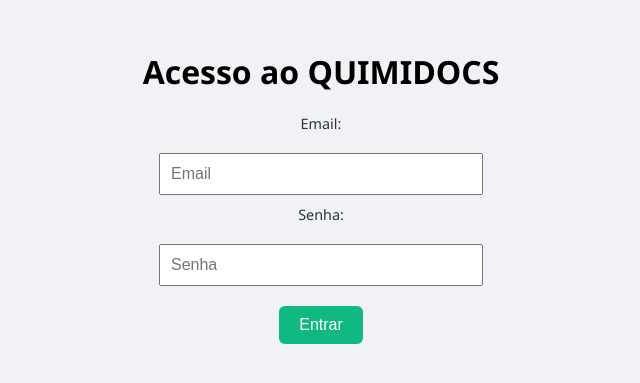
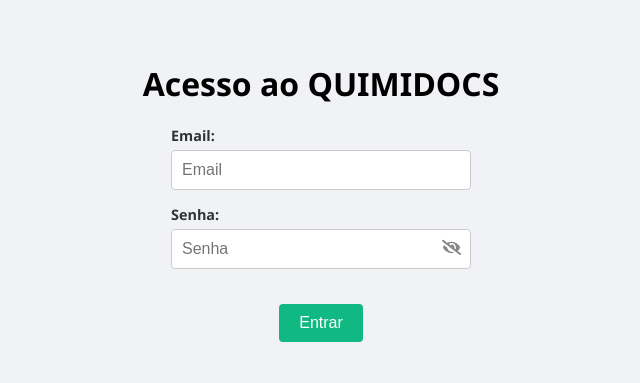
Before and after one commit to Dooooug/QuimiDocs_Deploy, a React (Create React App) app: page /login in a window 1280 px wide. Shown: the part 199-582 px from the top of the page, without its empty margins (319-959 px from the left). Built offline with nearby package versions, Linux system fonts and the light colour scheme; no server answers.

Commit message:
Visualizacao da senha ao Digitar

```diff
--- a/package.json
+++ b/package.json
@@ -2,7 +2,6 @@
   "name": "quimidocs",
   "version": "0.1.0",
   "private": true,
-
   "dependencies": {
     "@tanstack/react-table": "^8.21.3",
     "@testing-library/dom": "^10.4.0",
@@ -12,6 +11,7 @@
     "axios": "^1.9.0",
     "react": "^19.1.0",
     "react-dom": "^19.1.0",
+    "react-icons": "^5.5.0",
     "react-router-dom": "^7.5.3",
     "react-scripts": "5.0.1",
     "web-vitals": "^2.1.4"
--- a/src/pages/Auth/LoginPage.js
+++ b/src/pages/Auth/LoginPage.js
@@ -1,93 +1,117 @@
 // src/pages/Auth/LoginPage.js
 import React, { useState, useEffect } from 'react';
 import { useNavigate } from 'react-router-dom';
-import useAuth from '../../hooks/useAuth'; // Hook personalizado para usar o AuthContext
-import authService from '../../services/authService'; // Serviço para interagir com a API de autenticação
-import PopupMessage from '../../components/Common/PopupMessage'; // Componente para exibir mensagens não-bloqueantes
-import '../../styles/forms.css'; // Estilos do formulário de autenticação
+// Importação dos ícones (É necessário ter o 'react-icons' instalado)
+import { FaEye, FaEyeSlash } from 'react-icons/fa';
+
+// Importações de hooks, serviços e componentes
+import useAuth from '../../hooks/useAuth';
+import authService from '../../services/authService';
+import PopupMessage from '../../components/Common/PopupMessage';
+import '../../styles/forms.css'; // Estilos do formulário
 
 function LoginPage() {
-  const navigate = useNavigate(); // Hook para navegação programática
-  const { user, login } = useAuth(); // Obtém o estado do usuário logado e a função de login do contexto
+  const navigate = useNavigate();
+  const { user, login } = useAuth();
 
-  // ALTERADO: 'username' para 'email' para refletir o login por email no backend
+  // Estados para o formulário de login
   const [email, setEmail] = useState('');
-  // ALTERADO: 'password' para 'senha' para padronizar com o backend
   const [senha, setSenha] = useState('');
 
-  const [message, setMessage] = useState(''); // Estado para armazenar mensagens de feedback
-  const [showMessage, setShowMessage] = useState(false); // Estado para controlar a visibilidade do PopupMessage
+  // ESTADO CRÍTICO: Controla a visibilidade da senha (Inicia como false = oculto)
+  const [showPassword, setShowPassword] = useState(false);
 
-  // Efeito para redirecionar o usuário para o dashboard se já estiver logado
+  // Estados para feedback e mensagens
+  const [message, setMessage] = useState('');
+  const [showMessage, setShowMessage] = useState(false);
+
+  // Efeito para redirecionar o usuário se já estiver logado
   useEffect(() => {
     if (user) {
-      navigate('/app/dashboard'); // Redireciona para o dashboard se já houver um usuário logado
+      navigate('/app/dashboard');
     }
-  }, [user, navigate]); // Dependências do efeito: 'user' e 'navigate'
+  }, [user, navigate]);
+
+  // Função para alternar o estado de visualização da senha
+  const togglePasswordVisibility = () => {
+    setShowPassword(prev => !prev);
+  };
 
   // Função para lidar com o envio do formulário de login
   const handleSubmit = async (event) => {
-    event.preventDefault(); // Previne o comportamento padrão de recarregar a página
-    setMessage(''); // Limpa mensagens anteriores
-    setShowMessage(false); // Esconde qualquer mensagem de feedback anterior
+    event.preventDefault();
+    setMessage('');
+    setShowMessage(false);
 
     try {
-      // ALTERADO: Chama o serviço de login com 'email' e 'senha'
       const data = await authService.login(email, senha);
-
-      // Se o login for bem-sucedido, chama a função 'login' do contexto
-      // passando o token de acesso e os dados do usuário (que incluem o ID e a role)
       login(data.access_token, data.user);
-      // O redirecionamento para o dashboard é feito dentro da função 'login' do AuthContext
     } catch (error) {
-      console.error('Erro de login:', error); // Loga o erro completo no console para depuração
-      // Lida com diferentes tipos de erro na resposta da API, priorizando a mensagem do backend
+      console.error('Erro de login:', error);
       const errorMessage = error.response?.data?.msg || 'Ocorreu um erro. Tente novamente mais tarde.';
-      setMessage(errorMessage); // Define a mensagem de erro a ser exibida
-      setShowMessage(true); // Exibe o PopupMessage
+      setMessage(errorMessage);
+      setShowMessage(true);
     }
   };
-
-
 
   return (
     <div className="form-container">
       <h1>Acesso ao QUIMIDOCS</h1>
       <form onSubmit={handleSubmit}>
-        {/* Campo de entrada para o Email */}
-        <label htmlFor="email">Email:</label> {/* Label adicionado para acessibilidade */}
-        <input
-          type="email" // Tipo "email" para validação de formato
-          id="email" // ID para associar ao label
-          name="email" // Nome do campo
-          placeholder="Email"
-          value={email} // Valor controlado pelo estado 'email'
-          onChange={(e) => setEmail(e.target.value)} // Atualiza o estado ao digitar
-          required // Campo obrigatório
-        />
 
-        {/* Campo de entrada para a Senha */}
-        <label htmlFor="senha">Senha:</label> {/* Label adicionado para acessibilidade */}
-        <input
-          type="password" // Tipo "password" para ocultar a entrada
-          id="senha" // ID para associar ao label
-          name="senha" // Nome do campo
-          placeholder="Senha"
-          value={senha} // Valor controlado pelo estado 'senha'
-          onChange={(e) => setSenha(e.target.value)} // Atualiza o estado ao digitar
-          required // Campo obrigatório
-        />
+        {/* Input Group para Email: Garante padronização com a Senha */}
+        <div className="input-group">
+            <label htmlFor="email">Email:</label>
+            <input
+                type="email"
+                id="email"
+                name="email"
+                placeholder="Email"
+                value={email}
+                onChange={(e) => setEmail(e.target.value)}
+                required
+            />
+        </div>
+
+        {/* Input Group para Senha */}
+        <div className="input-group">
+            <label htmlFor="senha">Senha:</label>
+
+            {/* Wrapper para o Input e o Ícone (position: relative no CSS) */}
+            <div className="password-wrapper">
+                <input
+                    // TIPO CONDICIONAL: 'password' (se oculto) ou 'text' (se visível)
+                    type={showPassword ? 'text' : 'password'}
+                    id="senha"
+                    name="senha"
+                    placeholder="Senha"
+                    value={senha}
+                    onChange={(e) => setSenha(e.target.value)}
+                    required
+                />
+
+                {/* BOTÃO/ÍCONE de toggle */}
+                <button
+                    type="button"
+                    onClick={togglePasswordVisibility}
+                    className="password-toggle-icon" // Classe para posicionamento e centralização
+                    aria-label={showPassword ? "Ocultar senha" : "Mostrar senha"}
+                >
+                    {/* Renderização condicional do ícone (FaEyeSlash = Olho fechado, FaEye = Olho aberto) */}
+                    {showPassword ? <FaEye /> : <FaEyeSlash />}
+                </button>
+            </div>
+        </div>
+
         <button type="submit">Entrar</button>
       </form>
 
-
-
-      {/* Componente de mensagem pop-up não-bloqueante, visível se showMessage for true */}
+      {/* Componente de mensagem pop-up não-bloqueante */}
       {showMessage && (
         <PopupMessage
           message={message}
           onClose={() => setShowMessage(false)}
-          type={message.includes('sucesso') ? 'success' : 'error'} // Define o tipo da mensagem (cor)
+          type={message.includes('sucesso') ? 'success' : 'error'}
         />
       )}
     </div>
--- a/src/styles/forms.css
+++ b/src/styles/forms.css
@@ -1,3 +1,9 @@
+/* src/styles/forms.css */
+
+/* ================================================= */
+/* ESTILOS GERAIS E DE ALINHAMENTO                   */
+/* ================================================= */
+
 .form-container {
     display: flex;
     flex-direction: column;
@@ -13,19 +19,101 @@
     margin-bottom: 20px;
 }
 
-.form-container input {
-  margin: 10px 0;
-  padding: 10px;
-  width: 300px;
-  font-size: 16px;
+/* NOVO ESTILO: Container para alinhar Labels e Inputs e definir largura (300px) */
+.input-group {
+    display: flex;
+    flex-direction: column;
+    width: 300px; /* Largura padrão para alinhamento */
+    margin-bottom: 15px; /* Espaço entre os grupos de input */
 }
 
-.form-container button {
-  margin: 10px 0;
+/* NOVO ESTILO: Garante que as labels estejam alinhadas à esquerda e padronizadas */
+.input-group label {
+    align-self: flex-start;
+    margin-bottom: 5px;
+    font-weight: bold;
+}
+
+
+/* Estilo Base para Input (Aplica-se a Email e Senha) */
+.form-container input {
+    margin: 0;
+    padding: 10px;
+    width: 100%; /* Preenche os 300px do .input-group */
+    font-size: 16px;
+    box-sizing: border-box;
+    border: 1px solid #ccc;
+    border-radius: 4px;
+}
+
+/* ================================================= */
+/* ESTILOS PARA VISUALIZAÇÃO DE SENHA (CORRIGIDOS)   */
+/* ================================================= */
+
+/* 1. Container Wrapper (Envolvendo o Input e o Ícone) */
+.password-wrapper {
+    position: relative; /* CRÍTICO: Ponto de referência para o ícone absoluto */
+    width: 100%;
+}
+
+/* 2. Modificação no Input de Senha */
+.password-wrapper input {
+    padding-right: 40px; /* Espaço reservado para o ícone */
+}
+
+/* 3. Estilo para o Botão/Ícone de Toggle (Centralização Estável) */
+.password-toggle-icon {
+    position: absolute;
+    right: 10px;
+    top: 50%;
+    transform: translateY(-50%); /* CRÍTICO: Centraliza verticalmente de forma precisa */
+
+    background: none;
+    border: none;
+    cursor: pointer;
+    padding: 0;
+    margin: 0; /* Remove margens que podem causar desalinhamento */
+
+    /* CRÍTICO: Garante que o line-height não cause flutuações na altura da linha do wrapper */
+    line-height: 1;
+
+    color: #888;
+    font-size: 1.2em;
+    z-index: 2;
+    outline: none;
+}
+
+.password-toggle-icon:hover {
+    color: #333;
+}
+
+
+/* ================================================= */
+/* ESTILOS PARA POPUP E BOTÕES                       */
+/* ================================================= */
+
+/* Estilo Base para todos os botões que não são ícones */
+.form-container button[type="submit"],
+.form-container button:not(.password-toggle-icon) {
     padding: 10px 20px;
     font-size: 16px;
+    border-radius: 4px;
+    cursor: pointer;
+    border: none;
+    color: white;
 }
 
+/* Botão de Entrar (Submit) */
+button[type="submit"] {
+    background-color: #1e90ff; /* Azul vibrante */
+    margin-top: 20px;
+}
+
+button[type="submit"]:hover {
+    background-color: #1e90ff;
+}
+
+/* Demais Botões */
 .popup {
     position: fixed;
     bottom: 20px;
@@ -38,66 +126,22 @@
     box-shadow: 0 0 10px rgba(0, 0, 0, 0.1);
 }
 
-button[type="submit"] {
-
-  background-color: #1e90ff;
-  color: white;
-  padding: 10px 15px;
-  border: none;
-  border-radius: 4px;
-  cursor: pointer;
-  font-size: 1em;
-  }
-
-  button[type="submit"]:hover {
-
-  background-color: #1e90ff
-
-  }
-
-  /* Estilo para o botão Entrar */
 button.button-entrar[type="button"] {
-  background-color: #228B22; /* Verde */
-  color: white;
-  padding: 10px 15px;
-  border: none;
-  border-radius: 4px;
-  cursor: pointer;
-  font-size: 1em;
-  margin-left: 5px; /* Adicionando um pequeno espaço entre os botões */
-}
-
-/* Estilo para o botão Exibir Conta */
-button.button-exibir-conta[type="button"] {
-  background-color: #FFA500; /* Laranja */
-  color: white;
-  padding: 10px 15px;
-  border: none;
-  border-radius: 4px;
-  cursor: pointer;
-  font-size: 1em;
+    background-color: #228B22;
     margin-left: 5px;
 }
 
-/* Estilo para o botão Voltar */
+button.button-exibir-conta[type="button"] {
+    background-color: #FFA500;
+    margin-left: 5px;
+}
+
 button.button-voltar[type="button"] {
-  background-color: #808080; /* Cinza */
-  color: white;
-  padding: 10px 15px;
-  border: none;
-  border-radius: 4px;
-  cursor: pointer;
-  font-size: 1em;
+    background-color: #808080;
     margin-left: 5px;
 }
 
 button.button-register-button[type="button"] {
-  background-color: #FFA500; /* Laranja */
-  color: white;
-  padding: 10px 15px;
-  border: none;
-  border-radius: 4px;
-  cursor: pointer;
-  font-size: 1em;
+    background-color: #FFA500;
     margin-left: 5px;
 }
```
Also changed, not shown: requirements.txt, 1 other file (tests, documents, lock files or other folders). Lines whose indentation alone changed are shown as unchanged.
